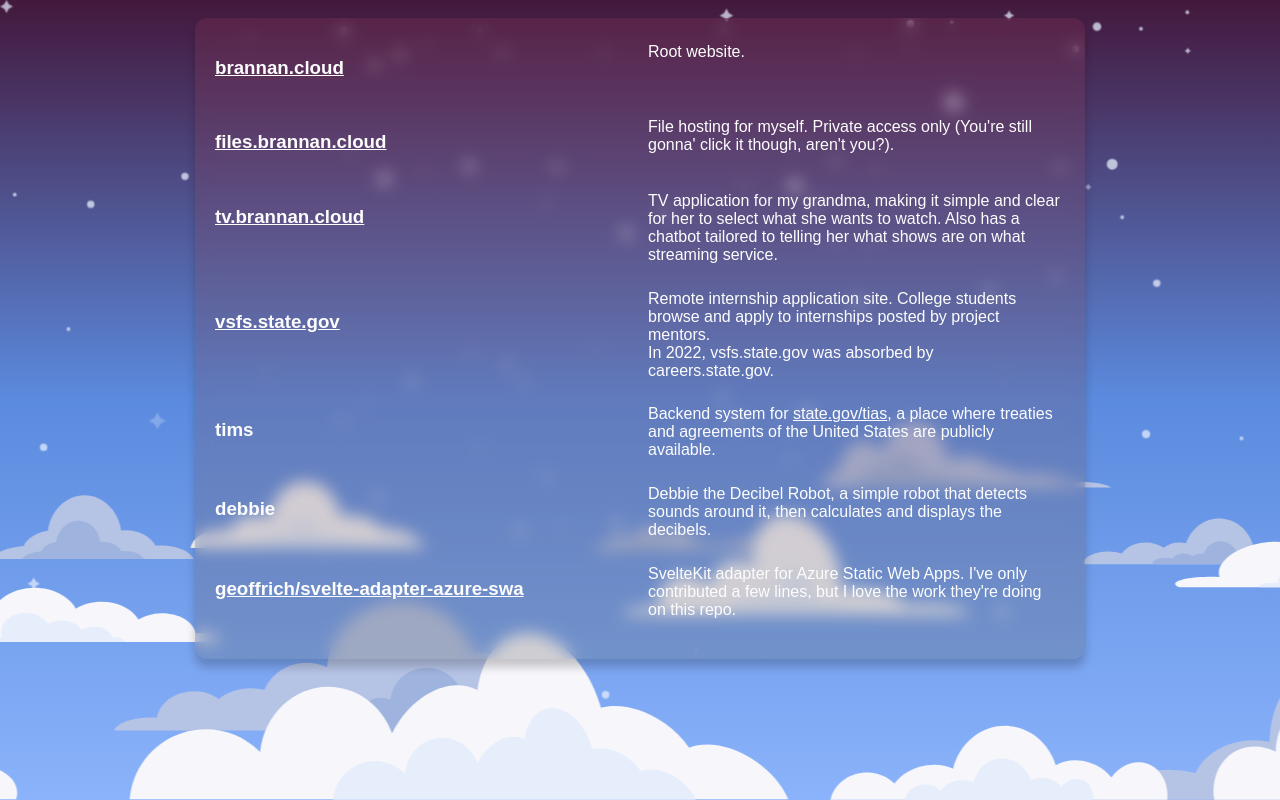
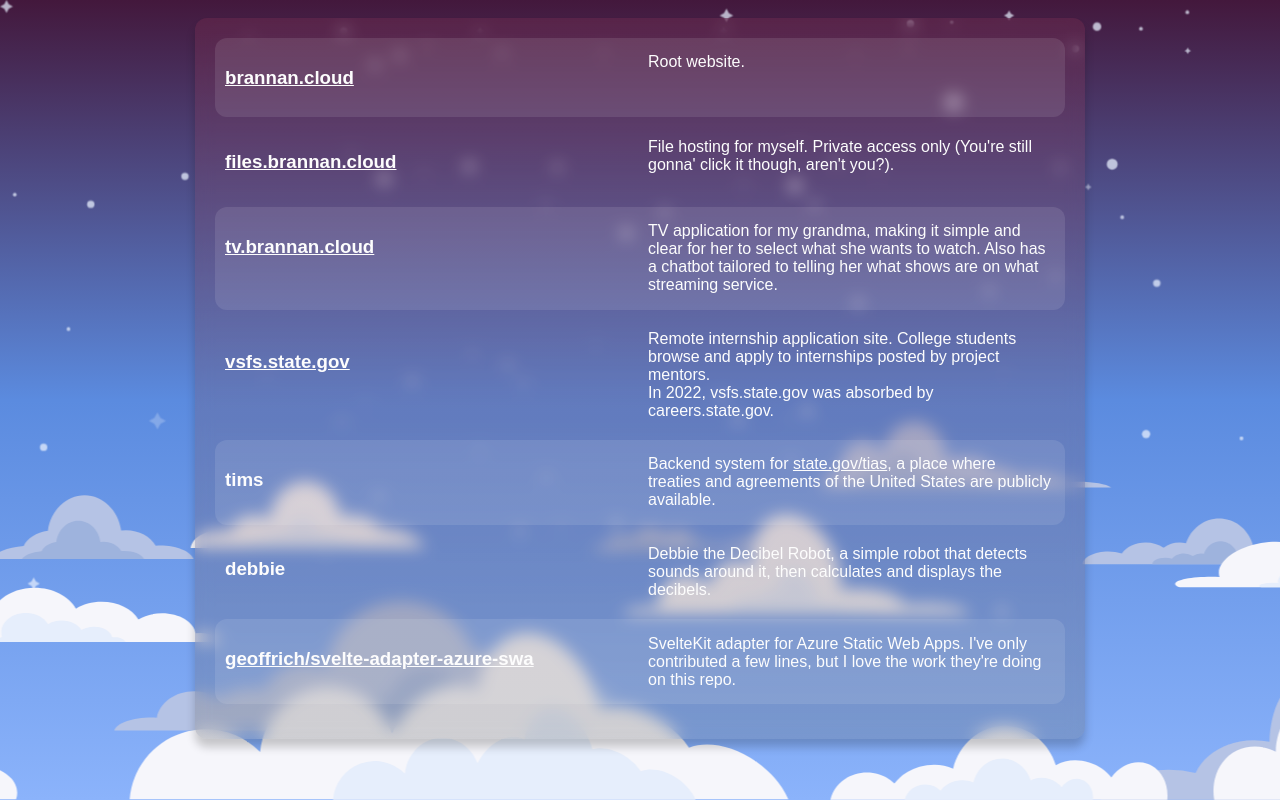
Before and after one commit to bananabrann/brannan.cloud, a SvelteKit app: page /tools in a window 1280 px wide. Built offline with nearby package versions, Linux system fonts and the light colour scheme; some icons are missing; a web font is replaced by a local one.

Commit message:
Add alternating colors (#29)

```diff
--- a/src/routes/tools/+page.svelte
+++ b/src/routes/tools/+page.svelte
@@ -3,14 +3,14 @@
 </script>
 
 <section>
-  <article>
+  <article class="alt1">
     <a href="/">
       <h3>brannan.cloud</h3>
     </a>
     <p>Root website.</p>
   </article>
 
-  <article>
+  <article class="alt2">
     <a href="https://files.brannan.cloud">
       <h3>files.brannan.cloud</h3>
     </a>
@@ -20,7 +20,7 @@
     </p>
   </article>
 
-  <article>
+  <article class="alt1">
     <a href="https://tv.brannan.cloud" target="_self">
       <h3>tv.brannan.cloud</h3>
     </a>
@@ -30,7 +30,7 @@
     </p>
   </article>
 
-  <article>
+  <article class="alt2">
     <a href="https://careers.state.gov"><h3>vsfs.state.gov<TagOutline width={"25px"} /></h3></a>
     <p>
       Remote internship application site. College students browse and apply to internships posted by
@@ -38,7 +38,7 @@
     </p>
   </article>
 
-  <article>
+  <article class="alt1">
     <h3>tims</h3>
     <p>
       Backend system for <a href="https://www.state.gov/tias/">state.gov/tias</a>, a place where
@@ -46,7 +46,7 @@
     </p>
   </article>
 
-  <article>
+  <article class="alt2">
     <h3>debbie</h3>
     <p>
       Debbie the Decibel Robot, a simple robot that detects sounds around it, then calculates and
@@ -54,7 +54,7 @@
     </p>
   </article>
 
-  <article>
+  <article class="alt1">
     <a href="https://github.com/geoffrich/svelte-adapter-azure-swa">
       <h3>geoffrich/svelte-adapter-azure-swa</h3></a
     >
@@ -111,4 +111,14 @@
       word-break: break-word;
     }
   }
+
+  .alt1 {
+    background-color: rgba(255, 255, 255, 0.1);
+    border-radius: 12px;
+    padding: 10px;
+  }
+
+  .alt2 {
+    padding: 0 10px;
+  }
 </style>
```
